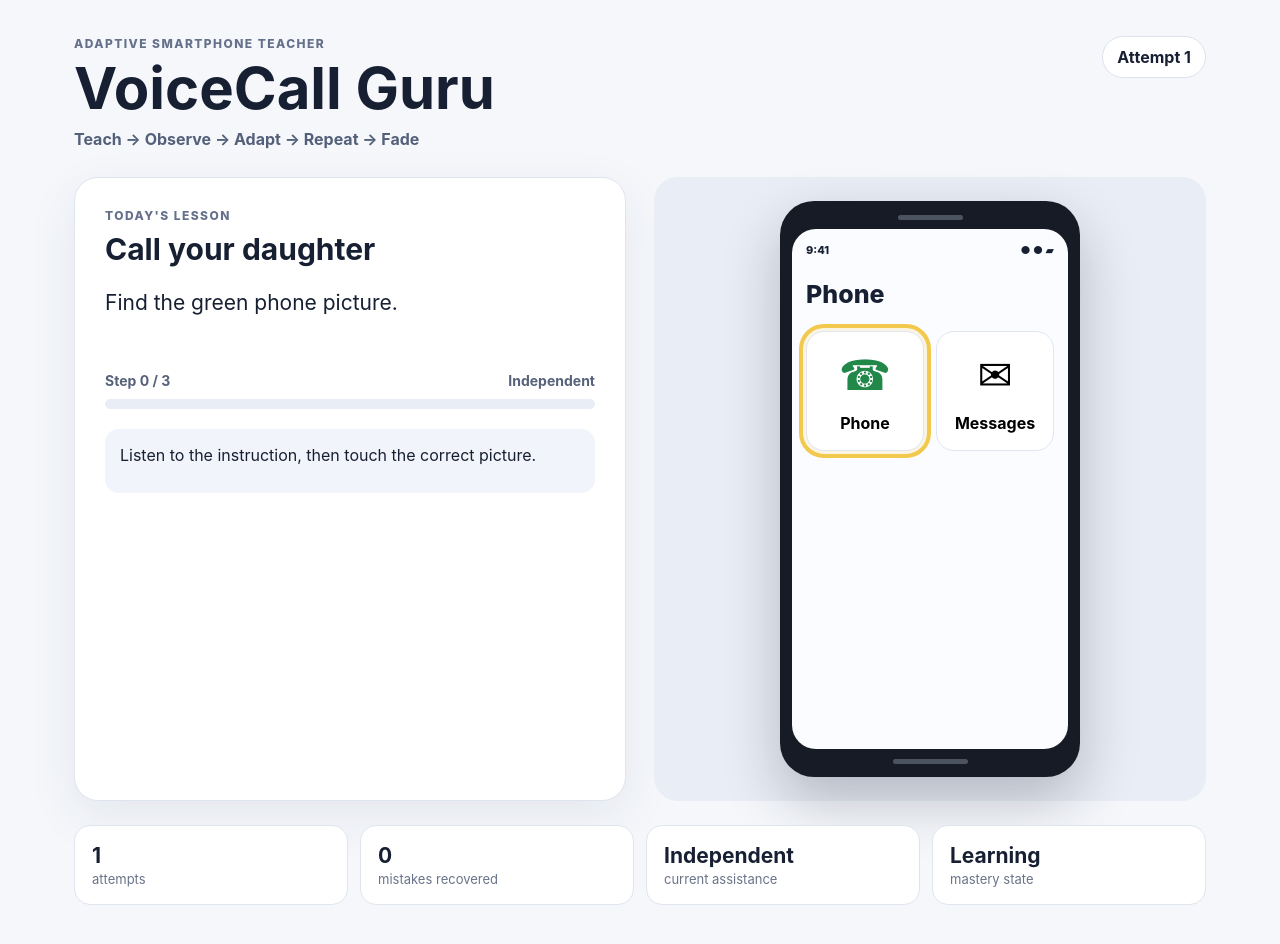
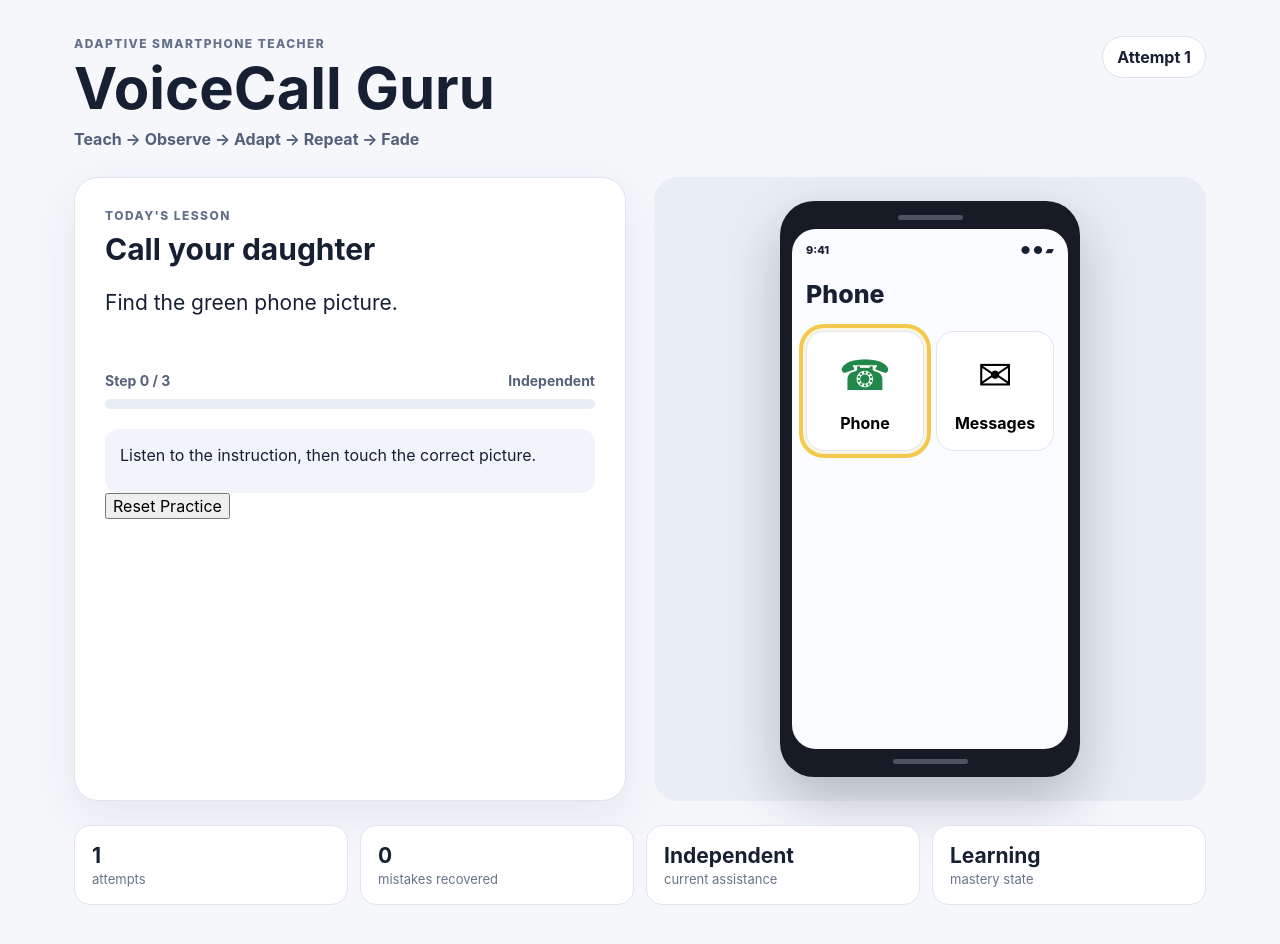
Before and after one commit to RATNAPRADEEP/voicecall-guru, a React (Vite) app in the folder frontend/: page / in a window 1280 px wide. Shown: the top 944 px of the page. Built offline with nearby package versions, Linux system fonts and the light colour scheme.

Commit message:
feat: persist learner progress across sessions

```diff
--- a/frontend/src/App.jsx
+++ b/frontend/src/App.jsx
@@ -1,4 +1,4 @@
-import { useReducer } from 'react';
+import { useEffect, useReducer } from 'react';
 import {
   ASSISTANCE,
   LESSON,
@@ -7,27 +7,35 @@ import {
   getMasteryLabel,
   startNextAttempt
 } from './learning/lessonEngine';
+import { clearLearningState, loadLearningState, saveLearningState } from './learning/persistence';
 
 function reducer(state, action) {
   switch (action.type) {
-    case 'ACTION':
-      return applyAction(state, action.value);
-    case 'NEXT_ATTEMPT':
-      return startNextAttempt(state);
-    case 'RESET':
-      return createInitialLearningState();
-    default:
-      return state;
+    case 'ACTION': return applyAction(state, action.value);
+    case 'NEXT_ATTEMPT': return startNextAttempt(state);
+    case 'RESET': return createInitialLearningState();
+    default: return state;
   }
 }
 
 export default function App() {
-  const [state, dispatch] = useReducer(reducer, undefined, createInitialLearningState);
+  const [state, dispatch] = useReducer(reducer, undefined, () =>
+    loadLearningState(createInitialLearningState)
+  );
   const step = LESSON[state.stepIndex];
   const progress = `${state.stepIndex + (state.completed ? 1 : 0)} / ${LESSON.length}`;
 
+  useEffect(() => {
+    saveLearningState(state);
+  }, [state]);
+
   function handleAction(action) {
     dispatch({ type: 'ACTION', value: action });
+  }
+
+  function resetProgress() {
+    clearLearningState();
+    dispatch({ type: 'RESET' });
   }
 
   return (
@@ -63,6 +71,9 @@ export default function App() {
               Practice Again — Less Help
             </button>
           )}
+          <button className="secondary-button" onClick={resetProgress}>
+            Reset Practice
+          </button>
         </aside>
 
         <section className="phone-stage" aria-label="Smartphone simulator">
@@ -87,10 +98,7 @@ export default function App() {
               {step.id !== 'phone' && !state.completed && (
                 <div className="contacts-view">
                   <p className="mini-title">Contacts</p>
-                  <button
-                    className={step.id === 'contact' ? 'contact-card target' : 'contact-card'}
-                    onClick={() => handleAction('contact')}
-                  >
+                  <button className={step.id === 'contact' ? 'contact-card target' : 'contact-card'} onClick={() => handleAction('contact')}>
                     <span className="avatar">👩</span>
                     <span><strong>Daughter</strong><small>Family</small></span>
                   </button>
@@ -102,9 +110,7 @@ export default function App() {
               )}
 
               {step.id === 'call' && !state.completed && (
-                <button className="call-button target" onClick={() => handleAction('call')}>
-                  ☎ Call
-                </button>
+                <button className="call-button target" onClick={() => handleAction('call')}>☎ Call</button>
               )}
 
               {state.completed && (
```
